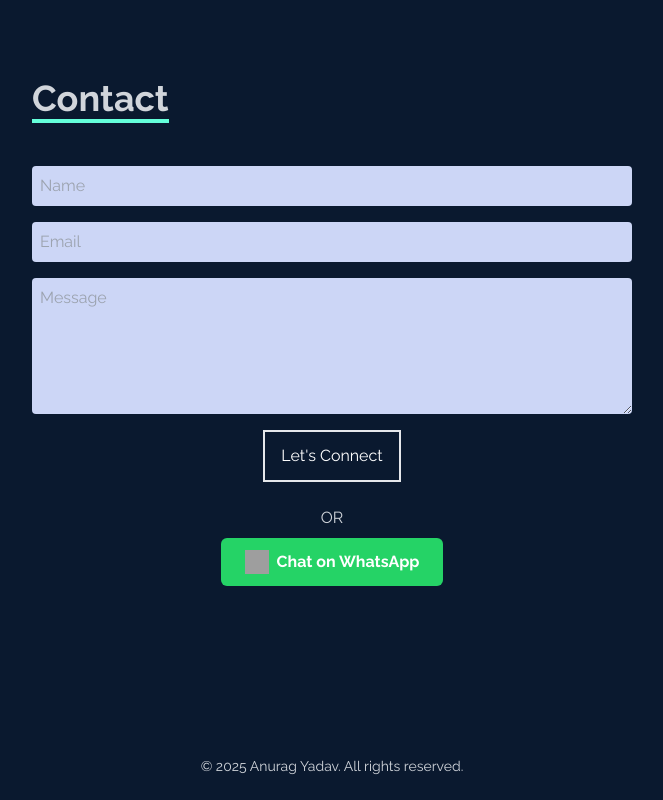
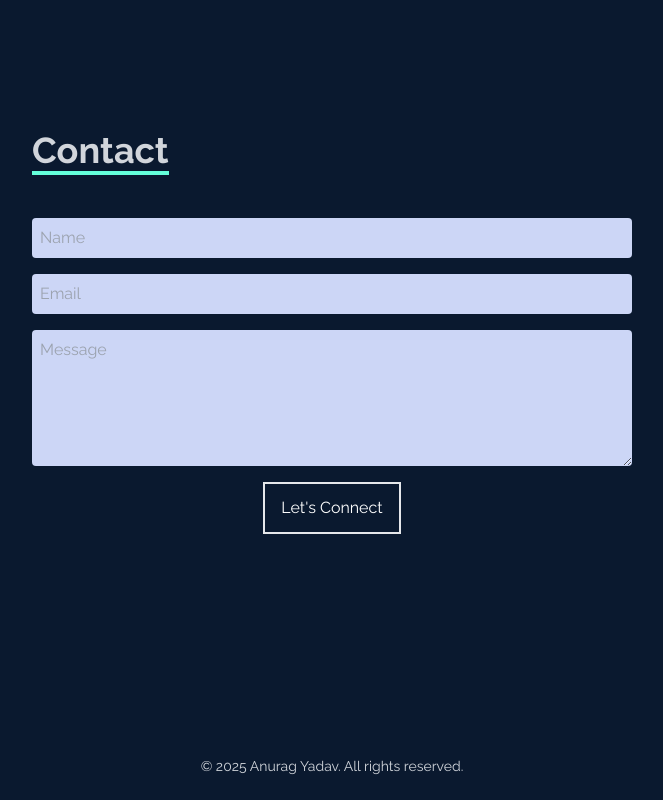
Before and after one commit to Anuragyadav1/Personal-Portfolio, a React (Vite) app: page / in a window 1280 px wide. Shown: the part 5436-6236 px from the top of the page, without its empty margins (308-971 px from the left). Built offline with nearby package versions, Linux system fonts and the light colour scheme; grey boxes are pictures that could not be loaded.

Commit message:
resume and contacts us updated

```diff
--- a/src/components/Contact.jsx
+++ b/src/components/Contact.jsx
@@ -212,9 +212,9 @@
 
 const Contact = () => {
   const [isSubmitting, setIsSubmitting] = useState(false);
-  const whatsappNumber = import.meta.env.VITE_WHATSAPP_NUMBER;
-  const whatsappMessage = encodeURIComponent("Hello! I found your portfolio and would like to connect.");
-  const whatsappLink = `https://wa.me/${whatsappNumber}?text=${whatsappMessage}`;
+  // const whatsappNumber = import.meta.env.VITE_WHATSAPP_NUMBER;
+  // const whatsappMessage = encodeURIComponent("Hello! I found your portfolio and would like to connect.");
+  // const whatsappLink = `https://wa.me/${whatsappNumber}?text=${whatsappMessage}`;
 
   const handleSubmit = (e) => {
     setIsSubmitting(true);
@@ -253,7 +253,7 @@
       </form>
 
       {/* WhatsApp Chat Button with "or" */}
-      <div className="flex flex-col items-center mt-6">
+      {/* <div className="flex flex-col items-center mt-6">
         <p className="text-gray-300">OR</p>
         <a href={whatsappLink} target="_blank" rel="noopener noreferrer">
           <button className="bg-[#25D366] text-white px-6 py-3 rounded-md font-bold flex items-center gap-2 hover:bg-[#1ebe57] duration-300 mt-2">
@@ -261,7 +261,7 @@
             Chat on WhatsApp
           </button>
         </a>
-      </div>
+      </div> */}
     </div>
   );
 };
--- a/src/components/ResumeButton.jsx
+++ b/src/components/ResumeButton.jsx
@@ -5,7 +5,7 @@
 const ResumeButton = () => {
   return (
     <a
-      href="/Anurag_SDE.pdf"
+      href="/Anurag_resume_01.pdf"
       download
       className="flex items-center px-6 py-3 my-2 border-[#64ffda] text-[#64ffda] hover:bg-[#dae7e3] hover:bg-opacity-10"
     >
```
Also changed, not shown: 1 other file (tests, documents, lock files or other folders).
